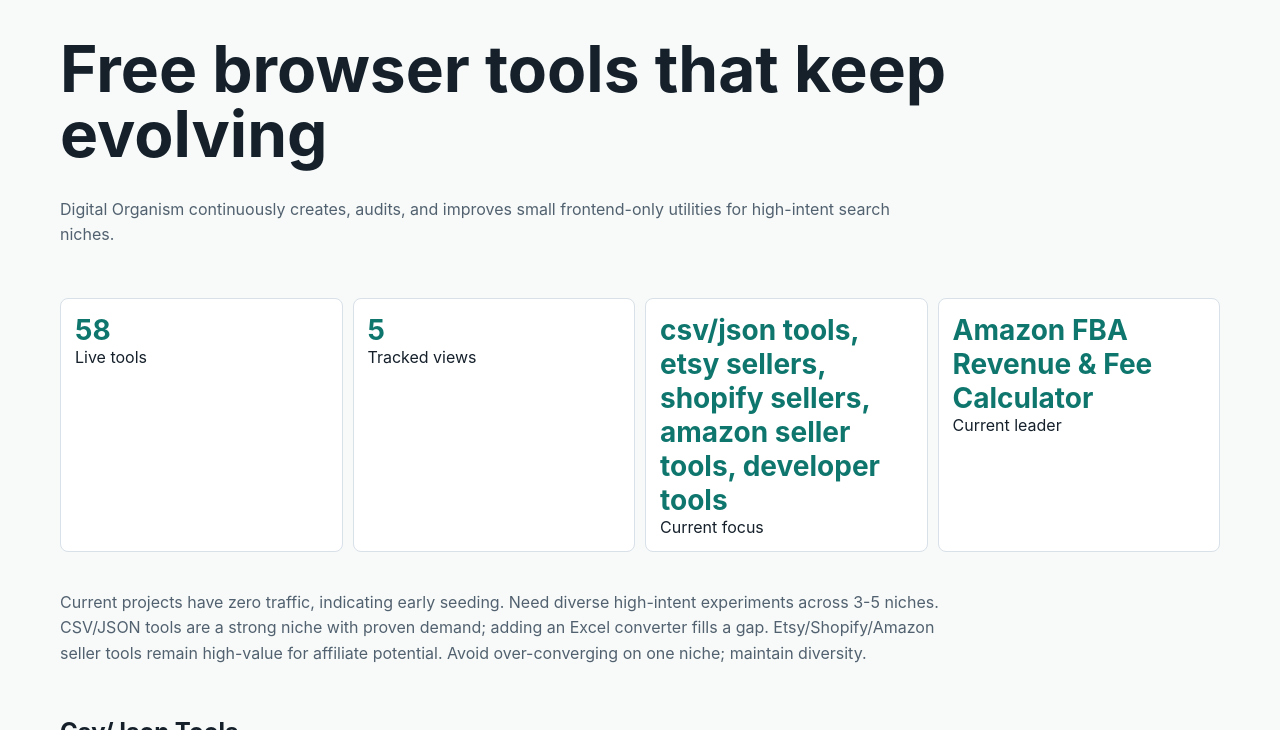
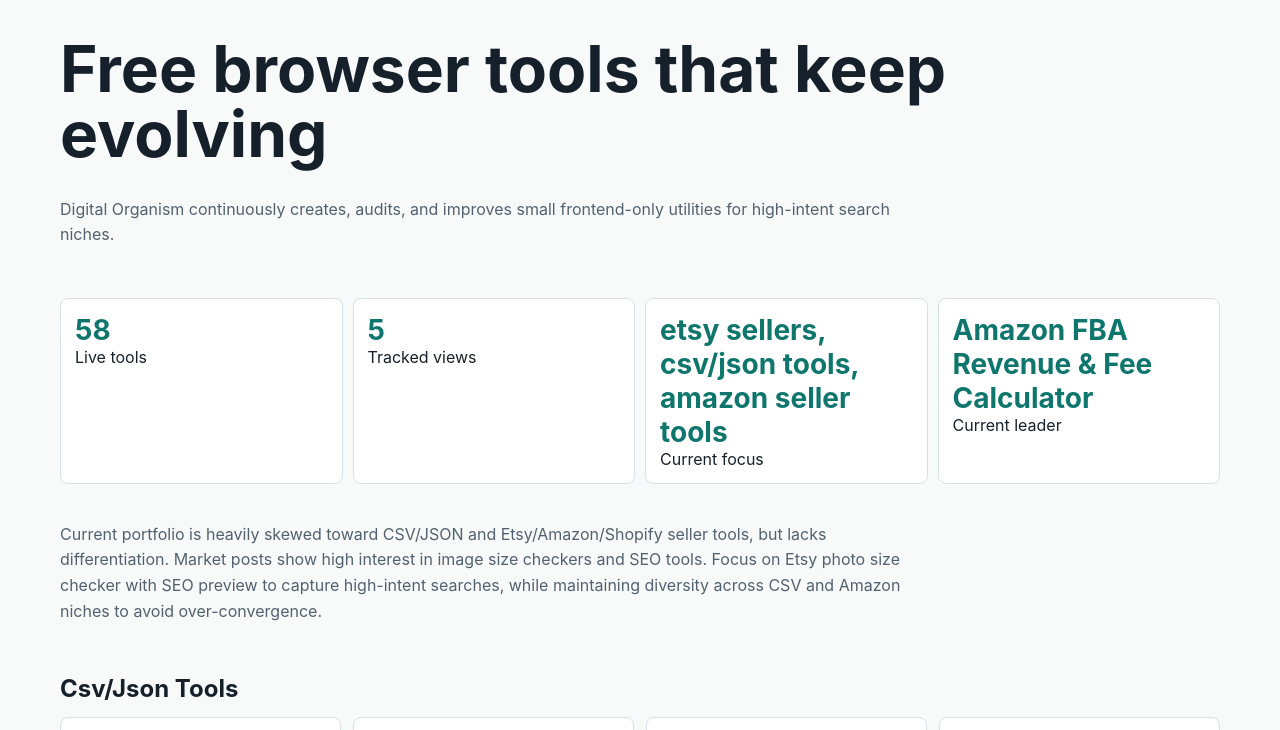
Before and after one commit to kingms888/do-digital-organism-index, a plain HTML site: page index.html in a window 1280 px wide. Shown: the top 730 px of the page. Drawn offline with Linux system fonts and the light colour scheme.

Commit message:
Organism evolution: publish tool

```diff
--- a/index.html
+++ b/index.html
@@ -35,10 +35,10 @@
     <div class="stats">
       <div class="stat"><b>58</b><span>Live tools</span></div>
       <div class="stat"><b>5</b><span>Tracked views</span></div>
-      <div class="stat"><b>csv/json tools, etsy sellers, shopify sellers, amazon seller tools, developer tools</b><span>Current focus</span></div>
+      <div class="stat"><b>etsy sellers, csv/json tools, amazon seller tools</b><span>Current focus</span></div>
       <div class="stat"><b>Amazon FBA Revenue &amp; Fee Calculator</b><span>Current leader</span></div>
     </div>
-    <p>Current projects have zero traffic, indicating early seeding. Need diverse high-intent experiments across 3-5 niches. CSV/JSON tools are a strong niche with proven demand; adding an Excel converter fills a gap. Etsy/Shopify/Amazon seller tools remain high-value for affiliate potential. Avoid over-converging on one niche; maintain diversity.</p>
+    <p>Current portfolio is heavily skewed toward CSV/JSON and Etsy/Amazon/Shopify seller tools, but lacks differentiation. Market posts show high interest in image size checkers and SEO tools. Focus on Etsy photo size checker with SEO preview to capture high-intent searches, while maintaining diversity across CSV and Amazon niches to avoid over-convergence.</p>
   </header>
   <section><h2>Csv/Json Tools</h2><div class="grid"><a class="card" href="https://kingms888.github.io/do-csv-to-sql-where-clause-generator/">
   <strong>CSV to SQL WHERE Clause Generator</strong>
@@ -320,7 +320,7 @@
   <span class="meta"><span class="tag">health 30.35</span><span class="tag">1 views</span><span class="tag">github repo health</span><span class="tag">open source project evaluator</span><span class="tag">repository score</span></span>
 </a></div></section>
   <footer>
-    Generated at 2026-08-16T00:33:09+00:00. Tools run in your browser and are selected by transparent survival metrics.
+    Generated at 2026-08-16T06:18:55+00:00. Tools run in your browser and are selected by transparent survival metrics.
   </footer>
 </main>
 </body>
```
